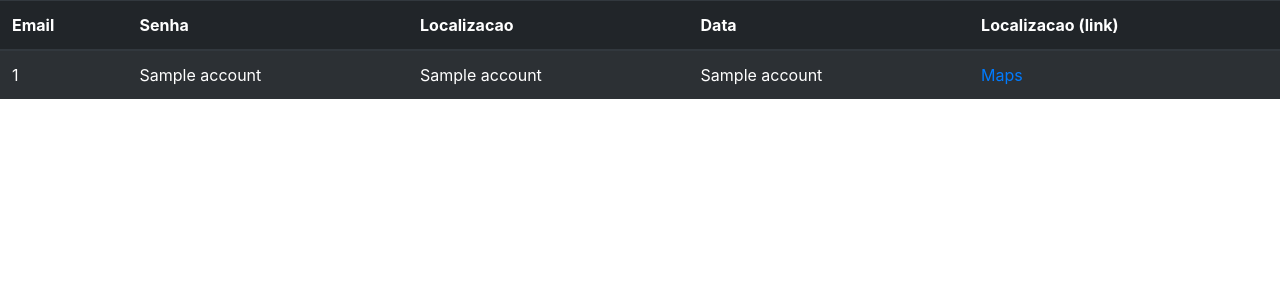
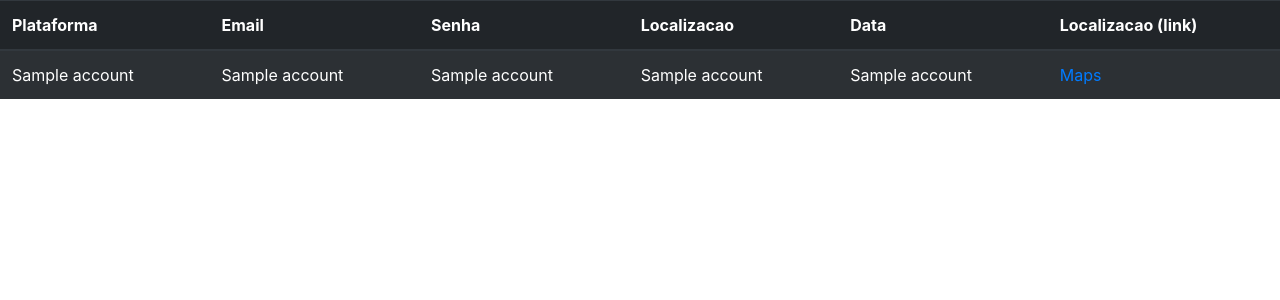
Before and after one commit to Breno-Faria/pesca-visualization, a Flask app: template templates/index.html in a window 1280 px wide. Shown: the top 300 px of the page. Run offline with Flask 2, Linux system fonts and the light colour scheme; the template is opened without the code that fills it: most values are stand-ins (such as "Sample title", 1, 10 or a date in 2020); some libraries are stand-ins or nearby versions.

Commit message:
new column created

```diff
--- a/templates/index.html
+++ b/templates/index.html
@@ -12,6 +12,7 @@
     <div id="container">
         <table class="table table-striped table-dark" id="maintable">
             <thead>
+                <th scope="col">Plataforma</th>
                 <th scope="col">Email</th>
                 <th scope="col">Senha</th>
                 <th scope="col">Localizacao</th>
@@ -20,11 +21,13 @@
             </thead>
             {% for account in accounts %}
                 <tr>
-                    <td>{{ account[0] }}</td>
                     <td>{{ account[1] }}</td>
                     <td>{{ account[2] }}</td>
                     <td>{{ account[3] }}</td>
+                    <td>{{ account[4] }}</td>
+                    <td>{{ account[5] }}</td>
                     <td><a href="https://www.google.com/maps/search/{{account[2]}}">Maps</a></td>
+
                 </tr>
             {% endfor %}
         </table>
```
